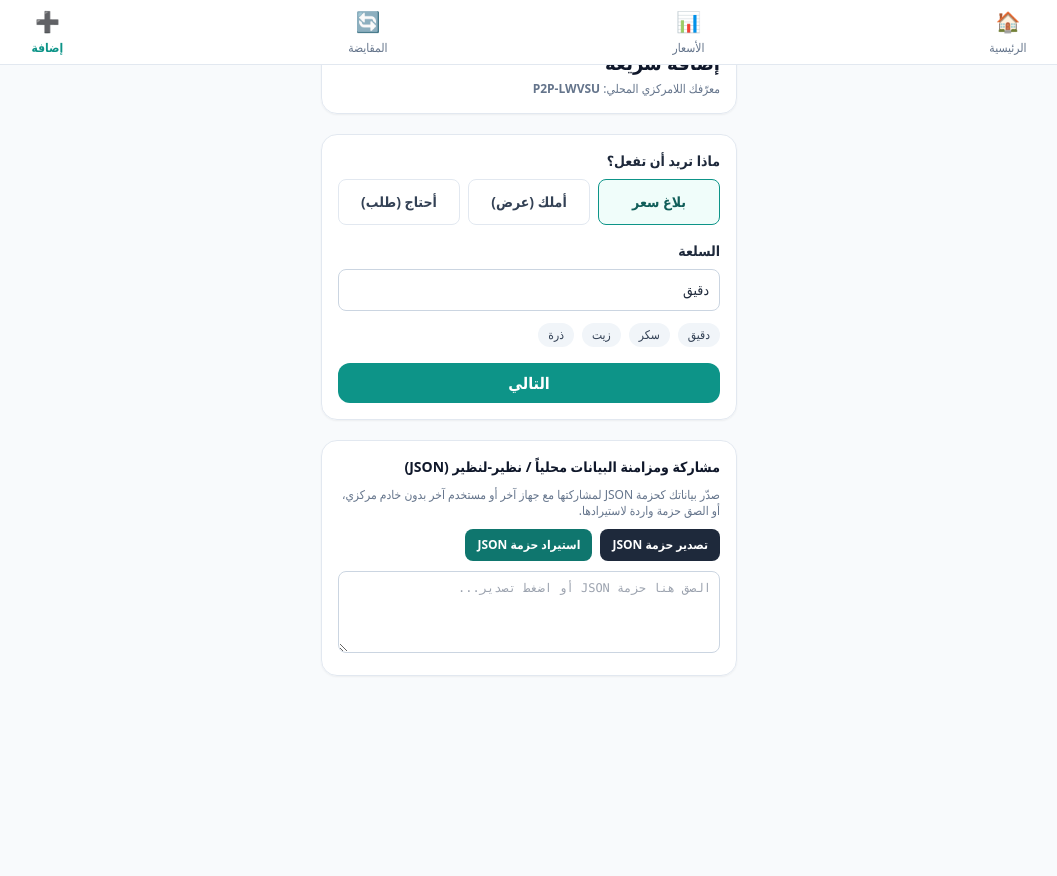
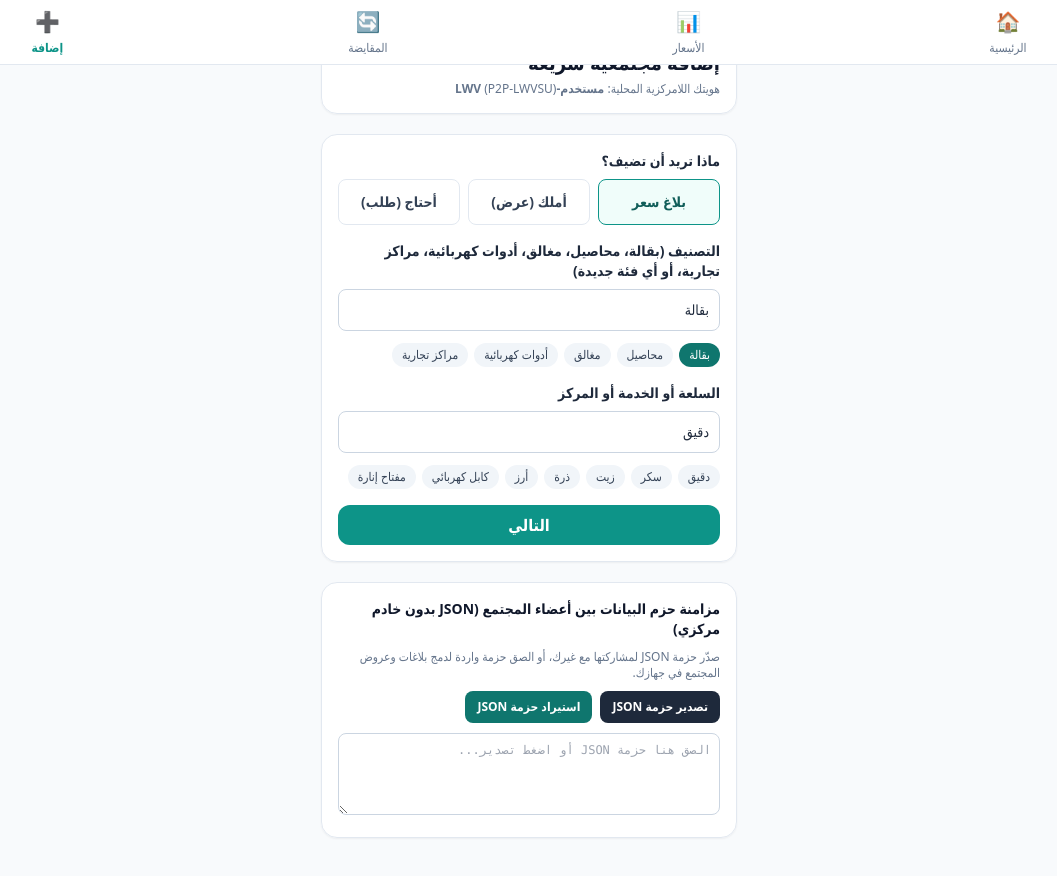
Before and after one commit to Mb4252/Decentralized-Free, a Next.js app: page /Decentralized-Free/add in a window 1280 px wide. Shown: the top 876 px of the page, without its empty margins (111-1168 px from the left). Built offline with nearby package versions, Linux system fonts and the light colour scheme.

Commit message:
Update page.tsx

```diff
--- a/app/add/page.tsx
+++ b/app/add/page.tsx
@@ -3,9 +3,11 @@
 import { useState } from 'react';
 import { useRouter } from 'next/navigation';
 import { useApp } from '@/lib/context';
-import { ReportKind } from '@/core/market-engine';
-
-const QUICK_ITEMS = ['دقيق', 'سكر', 'زيت', 'ذرة'];
+import {
+  DEFAULT_CATEGORIES,
+  DEFAULT_SAMPLE_ITEMS,
+  ReportKind,
+} from '@/core/market-engine';
 
 export default function AddPage() {
   const router = useRouter();
@@ -13,8 +15,10 @@ export default function AddPage() {
 
   const [step, setStep] = useState<1 | 2>(1);
   const [kind, setKind] = useState<ReportKind>('price');
+  const [category, setCategory] = useState<string>('بقالة');
   const [item, setItem] = useState<string>('دقيق');
 
+  const [placeName, setPlaceName] = useState<string>('');
   const [authorName, setAuthorName] = useState<string>(localPeer.defaultName);
   const [location, setLocation] = useState<string>('الخرطوم');
   const [contact, setContact] = useState<string>('');
@@ -29,6 +33,9 @@ export default function AddPage() {
   const handleNext = (e: React.FormEvent) => {
     e.preventDefault();
     if (!item.trim()) return;
+    if (!category.trim()) {
+      setCategory('عام');
+    }
     if (!authorName.trim()) {
       setAuthorName(localPeer.defaultName);
     }
@@ -46,7 +53,9 @@ export default function AddPage() {
 
     addEntry({
       kind,
+      category: category.trim() || 'عام',
       item: item.trim(),
+      placeName: placeName.trim() || undefined,
       location: location.trim() || 'غير محدد',
       contact: contact.trim() || undefined,
       price: numericPrice,
@@ -66,16 +75,16 @@ export default function AddPage() {
   return (
     <div className="mt-4 space-y-5 pb-24">
       <div className="card space-y-1">
-        <h1 className="text-xl font-bold text-slate-900">إضافة سريعة</h1>
+        <h1 className="text-xl font-bold text-slate-900">إضافة مجتمعية سريعة</h1>
         <p className="text-xs text-slate-500">
-          معرّفك اللامركزي المحلي: <strong>{localPeer.peerId}</strong>
+          هويتك اللامركزية المحلية: <strong>{localPeer.defaultName}</strong> ({localPeer.peerId})
         </p>
       </div>
 
       {step === 1 ? (
         <form onSubmit={handleNext} className="card space-y-4">
           <div className="space-y-2">
-            <label className="block text-sm font-bold text-slate-800">ماذا تريد أن تفعل؟</label>
+            <label className="block text-sm font-bold text-slate-800">ماذا تريد أن تضيف؟</label>
             <div className="grid grid-cols-3 gap-2">
               <button
                 type="button"
@@ -114,24 +123,56 @@ export default function AddPage() {
           </div>
 
           <div className="space-y-2">
-            <label className="block text-sm font-bold text-slate-800">السلعة</label>
+            <label className="block text-sm font-bold text-slate-800">
+              التصنيف (بقالة، محاصيل، مغالق، أدوات كهربائية، مراكز تجارية، أو أي فئة جديدة)
+            </label>
+            <input
+              type="text"
+              value={category}
+              onChange={(e) => setCategory(e.target.value)}
+              placeholder="اكتب أي تصنيف يضيفه المجتمع..."
+              className="w-full p-2.5 rounded-lg border border-slate-300 text-sm"
+              required
+            />
+            <div className="flex flex-wrap gap-1.5 pt-1">
+              {DEFAULT_CATEGORIES.map((cat) => (
+                <button
+                  key={cat}
+                  type="button"
+                  onClick={() => setCategory(cat)}
+                  className={`text-xs px-2.5 py-1 rounded-full transition ${
+                    category === cat
+                      ? 'bg-teal-700 text-white'
+                      : 'bg-slate-100 text-slate-700 hover:bg-slate-200'
+                  }`}
+                >
+                  {cat}
+                </button>
+              ))}
+            </div>
+          </div>
+
+          <div className="space-y-2">
+            <label className="block text-sm font-bold text-slate-800">
+              السلعة أو الخدمة أو المركز
+            </label>
             <input
               type="text"
               value={item}
               onChange={(e) => setItem(e.target.value)}
-              placeholder="مثال: دقيق، سكر، زيت..."
+              placeholder="مثال: دقيق، سكر، مغلق، كابل كهربائي، مركز..."
               className="w-full p-2.5 rounded-lg border border-slate-300 text-sm"
               required
             />
-            <div className="flex flex-wrap gap-2 pt-1">
-              {QUICK_ITEMS.map((q) => (
+            <div className="flex flex-wrap gap-1.5 pt-1">
+              {DEFAULT_SAMPLE_ITEMS.map((sample) => (
                 <button
-                  key={q}
+                  key={sample}
                   type="button"
-                  onClick={() => setItem(q)}
+                  onClick={() => setItem(sample)}
                   className="text-xs px-2.5 py-1 rounded-full bg-slate-100 text-slate-700 hover:bg-slate-200"
                 >
-                  {q}
+                  {sample}
                 </button>
               ))}
             </div>
@@ -145,7 +186,7 @@ export default function AddPage() {
         <form onSubmit={handleSave} className="card space-y-4">
           <div className="flex items-center justify-between border-b border-slate-100 pb-2">
             <span className="text-sm font-bold text-teal-800">
-              {kind === 'price' ? 'تفاصيل بلاغ السعر' : kind === 'have' ? 'تفاصيل العرض' : 'تفاصيل الطلب'}: {item}
+              {category} — {item}
             </span>
             <button
               type="button"
@@ -178,7 +219,7 @@ export default function AddPage() {
                   type="text"
                   value={quantity}
                   onChange={(e) => setQuantity(e.target.value)}
-                  placeholder="مثال: 1 كجم أو جوال"
+                  placeholder="مثال: 1 كجم أو جوال أو قطعة"
                   className="w-full p-2.5 rounded-lg border border-slate-300 text-sm"
                 />
               </div>
@@ -190,12 +231,25 @@ export default function AddPage() {
                   type="text"
                   value={wantItem}
                   onChange={(e) => setWantItem(e.target.value)}
-                  placeholder="مثال: سكر أو ذرة"
+                  placeholder="مثال: سكر أو ذرة أو أداة كهربائية"
                   className="w-full p-2.5 rounded-lg border border-slate-300 text-sm"
                 />
               </div>
             </>
           )}
+
+          <div>
+            <label className="block text-xs font-bold text-slate-700 mb-1">
+              اسم المركز التجاري أو المحل أو نقطة البيع (اختياري)
+            </label>
+            <input
+              type="text"
+              value={placeName}
+              onChange={(e) => setPlaceName(e.target.value)}
+              placeholder="مثال: مركز النيل، مغالق السوق، محل الأنوار للكهرباء"
+              className="w-full p-2.5 rounded-lg border border-slate-300 text-sm"
+            />
+          </div>
 
           <div>
             <label className="block text-xs font-bold text-slate-700 mb-1">الاسم أو اللقب الظاهر</label>
@@ -222,7 +276,7 @@ export default function AddPage() {
 
           <div>
             <label className="block text-xs font-bold text-slate-700 mb-1">
-              وسيلة تواصل (اختياري — تظهر عند التبديل أو المراجعة)
+              وسيلة تواصل (اختياري)
             </label>
             <input
               type="text"
@@ -234,12 +288,12 @@ export default function AddPage() {
           </div>
 
           <div>
-            <label className="block text-xs font-bold text-slate-700 mb-1">ملاحظة إضافية (اختياري)</label>
+            <label className="block text-xs font-bold text-slate-700 mb-1">ملاحظة أو رأي المجتمع (اختياري)</label>
             <input
               type="text"
               value={note}
               onChange={(e) => setNote(e.target.value)}
-              placeholder="مثال: متوفر قرب السوق المركزي"
+              placeholder="مثال: جودة ممتازة وسعر منافس مقارنة ببقية المحلات"
               className="w-full p-2.5 rounded-lg border border-slate-300 text-sm"
             />
           </div>
@@ -252,10 +306,10 @@ export default function AddPage() {
 
       <div className="card space-y-2.5">
         <h2 className="text-sm font-bold text-slate-900">
-          مشاركة ومزامنة البيانات محلياً / نظير-لنظير (JSON)
+          مزامنة حزم البيانات بين أعضاء المجتمع (JSON بدون خادم مركزي)
         </h2>
         <p className="text-xs text-slate-500">
-          صدّر بياناتك كحزمة JSON لمشاركتها مع جهاز آخر أو مستخدم آخر بدون خادم مركزي، أو الصق حزمة واردة لاستيرادها.
+          صدّر حزمة JSON لمشاركتها مع غيرك، أو الصق حزمة واردة لدمج بلاغات وعروض المجتمع في جهازك.
         </p>
 
         <div className="flex gap-2">
```
